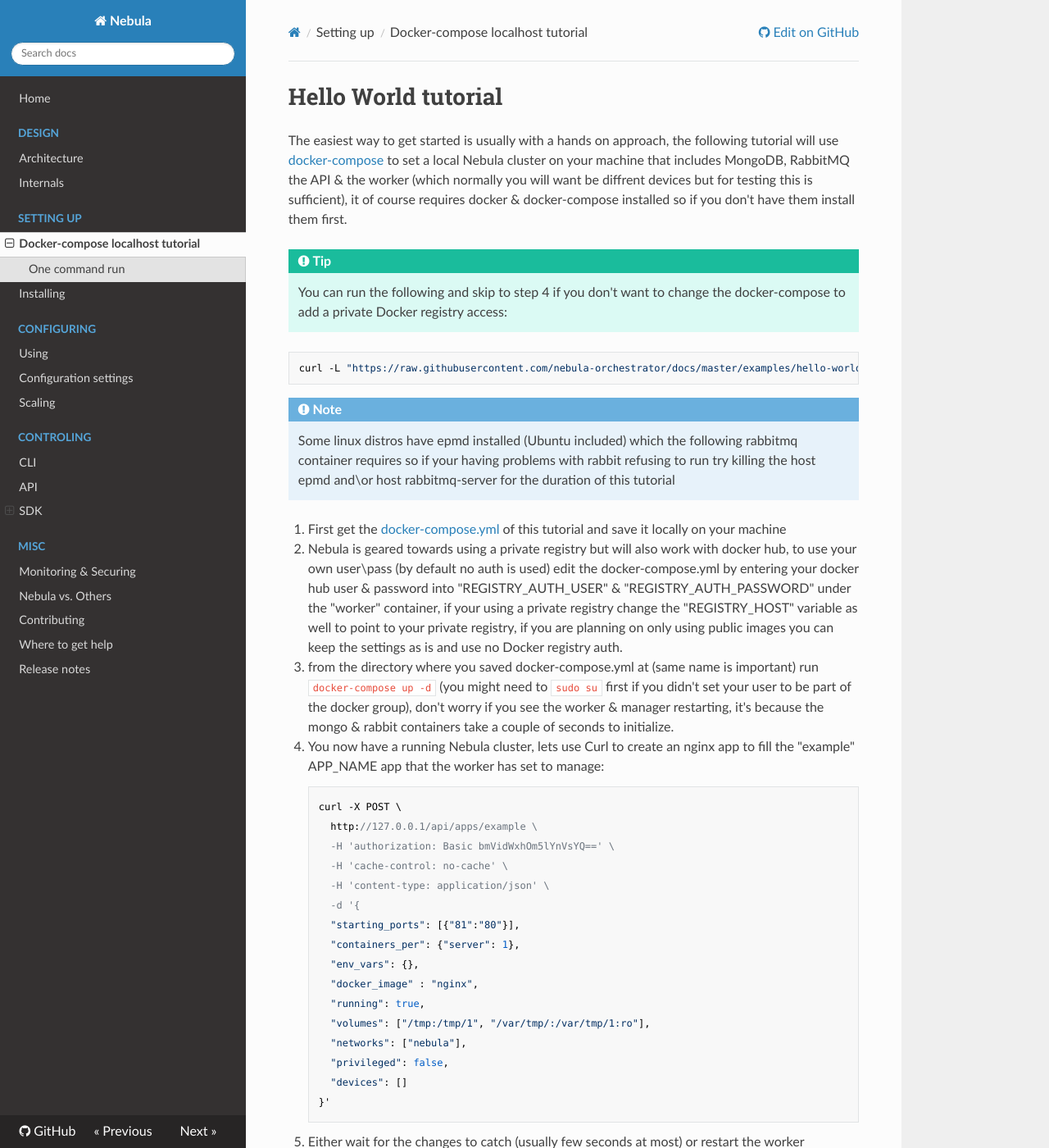
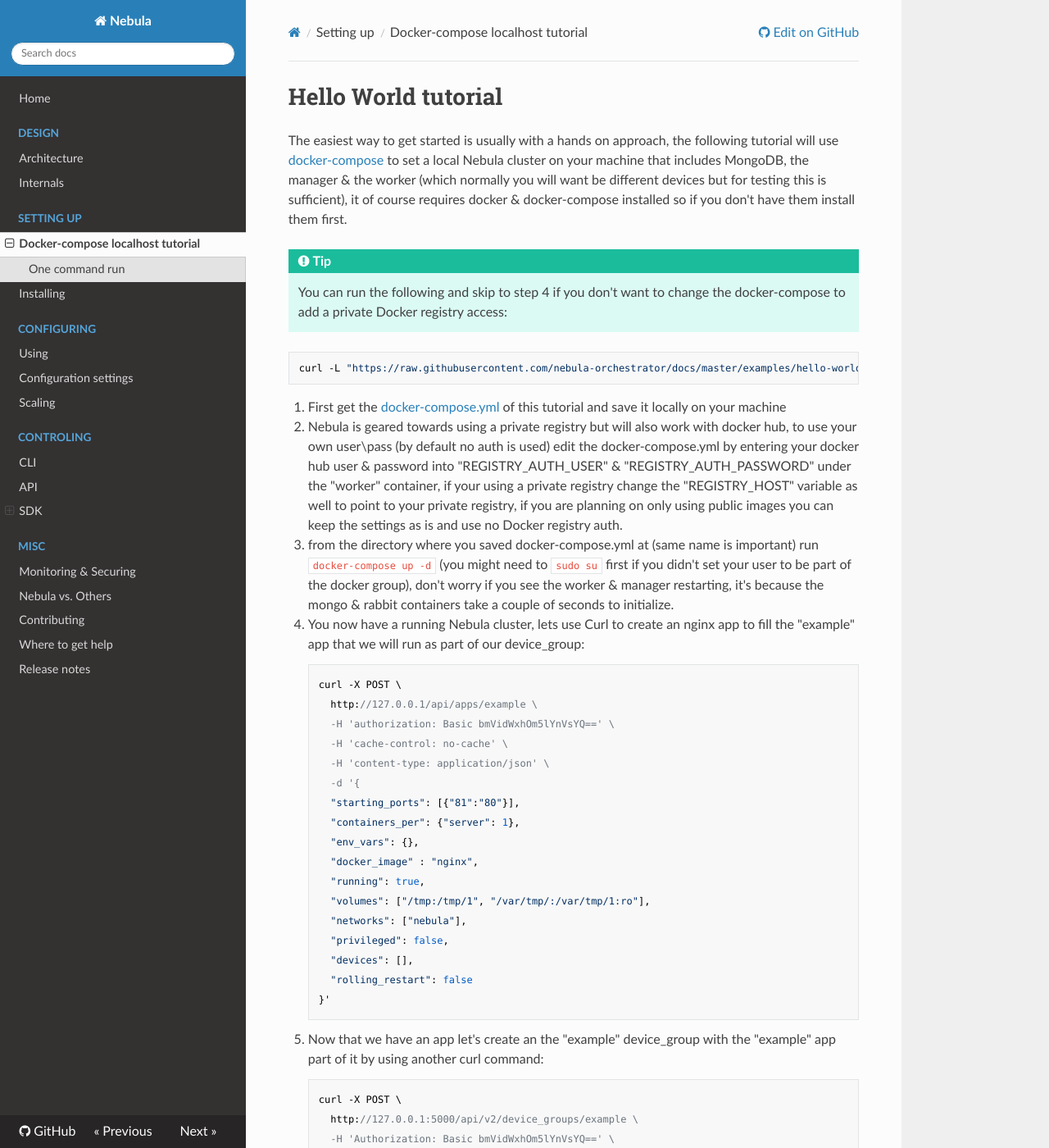
Before and after one commit to nebula-orchestrator/docs, an MkDocs documentation site: the page built from docs/getting-started.md, in a window 1280 px wide and 1400 px high. Shown: the whole window at 82% size. Built offline with MkDocs 1.6.1, drawn with Linux system fonts in a browser that asks for light colours; nearby versions of some CDN libraries; old or Windows-style settings are respelled for this version of MkDocs; some of the changed text lies outside the part shown.

Commit message:
added device_group to the getting started tutorial

````diff
--- a/docs/getting-started.md
+++ b/docs/getting-started.md
@@ -1,6 +1,6 @@
 # Hello World tutorial
 
-The easiest way to get started is usually with a hands on approach, the following tutorial will use [docker-compose](https://docs.docker.com/compose/) to set a local Nebula cluster on your machine that includes MongoDB, RabbitMQ the API & the worker (which normally you will want be diffrent devices but for testing this is sufficient), it of course requires docker & docker-compose installed so if you don't have them install them first.
+The easiest way to get started is usually with a hands on approach, the following tutorial will use [docker-compose](https://docs.docker.com/compose/) to set a local Nebula cluster on your machine that includes MongoDB, the manager & the worker (which normally you will want be different devices but for testing this is sufficient), it of course requires docker & docker-compose installed so if you don't have them install them first.
 
 !!! tip
     You can run the following and skip to step 4 if you don't want to change the docker-compose to add a private Docker registry access:
@@ -9,13 +9,11 @@
 curl -L "https://raw.githubusercontent.com/nebula-orchestrator/docs/master/examples/hello-world/docker-compose.yml" -o docker-compose.yml && sudo docker-compose up -d
 ```
 
-!!! note
-    Some linux distros have epmd installed (Ubuntu included) which the following rabbitmq container requires so if your having problems with rabbit refusing to run try killing the host epmd and\or host rabbitmq-server for the duration of this tutorial
 
 1. First get the [docker-compose.yml](https://github.com/nebula-orchestrator/docs/blob/master/examples/hello-world/docker-compose.yml) of this tutorial and save it locally on your machine
 2. Nebula is geared towards using a private registry but will also work with docker hub, to use your own user\pass (by default no auth is used) edit the docker-compose.yml by entering your docker hub user & password into "REGISTRY_AUTH_USER" & "REGISTRY_AUTH_PASSWORD" under the "worker" container, if your using a private registry change the "REGISTRY_HOST" variable as well to point to your private registry, if you are planning on only using public images you can keep the settings as is and use no Docker registry auth.
 3. from the directory where you saved docker-compose.yml at (same name is important) run `docker-compose up -d` (you might need to `sudo su` first if you didn't set your user to be part of the docker group), don't worry if you see the worker & manager restarting, it's because the mongo & rabbit containers take a couple of seconds to initialize.
-4. You now have a running Nebula cluster, lets use Curl to create an nginx app to fill the "example" APP_NAME app that the worker has set to manage:
+4. You now have a running Nebula cluster, lets use Curl to create an nginx app to fill the "example" app that we will run as part of our device_group:
 
         curl -X POST \
           http://127.0.0.1/api/apps/example \
@@ -31,10 +29,24 @@
           "volumes": ["/tmp:/tmp/1", "/var/tmp/:/var/tmp/1:ro"],
           "networks": ["nebula"],
           "privileged": false,
-          "devices": []
+          "devices": [],
+          "rolling_restart": false
         }'
 
-5. Either wait for the changes to catch (usually few seconds at most) or restart the worker container, you now have your first nebula worker (try logging into 127.0.0.1:81 in your browser to see), because the network is internal in this tutorial you can only run more on the same machine (which kinda defeats the purpose) but after you deploy Nebula by following the [install](install.md) guide you can run as many workers as you need by having multiple servers running the same worker container with the same envvars\config file.
+5. Now that we have an app let's create an the "example" device_group with the "example" app part of it by using another curl command:
+
+        curl -X POST \
+          http://127.0.0.1:5000/api/v2/device_groups/example \
+          -H 'Authorization: Basic bmVidWxhOm5lYnVsYQ==' \
+          -H 'Content-Type: application/json' \
+          -H 'cache-control: no-cache' \
+          -d '{
+            "apps": [
+                "example"
+            ]
+        }'
+
+6. Either wait for the changes to catch (usually few seconds at most) or restart the worker container, you now have your first nebula worker (try logging into 127.0.0.1:81 in your browser to see), because the network is internal in this tutorial you can only run more on the same machine (which kinda defeats the purpose) but after you deploy Nebula by following the [install](install.md) guide you can run as many workers as you need by having multiple servers running the same worker container with the same envvars\config file.
 
 ## One command run
 
````
